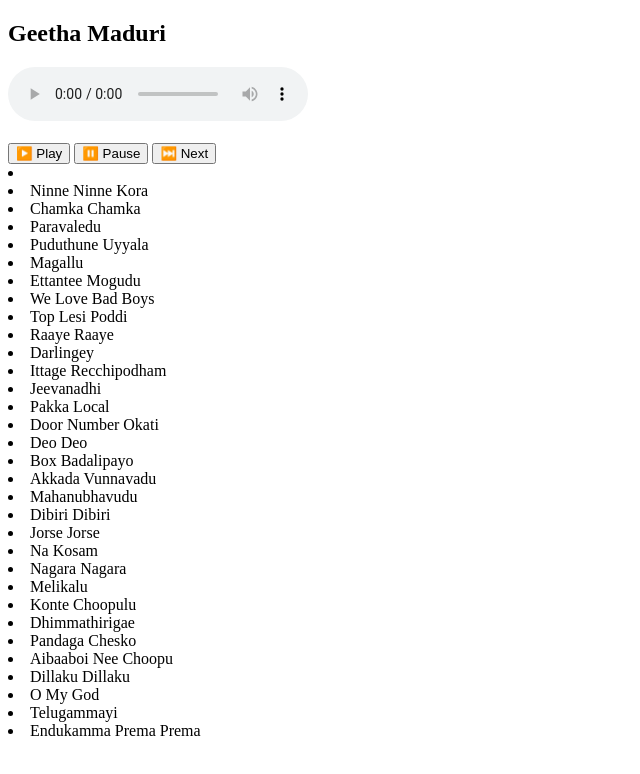
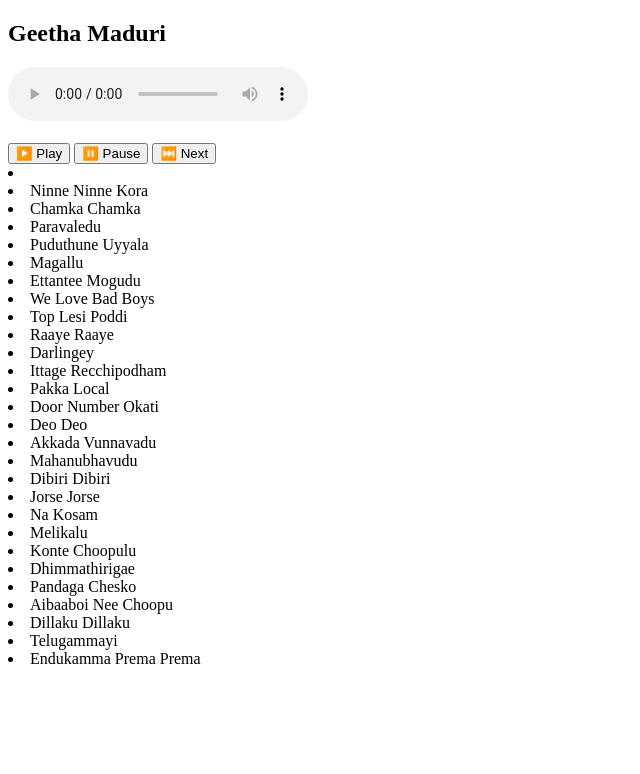
Before and after one commit to sandhyamudhiraj/sandhya, a plain HTML site: page geetha.html in a window 1280 px wide. Shown: the whole page, without its empty margins (0-640 px from the left). Drawn offline with Linux system fonts and the light colour scheme.

Commit message:
Update geetha.html

```diff
--- a/geetha.html
+++ b/geetha.html
@@ -23,6 +23,7 @@
 <script>
     // ✅ Full song list
     const songs = [
+
 
     ];
 
@@ -67,24 +68,20 @@
     <li>Raaye Raaye</li>
     <li>Darlingey</li>
     <li>Ittage Recchipodham</li>
-    <li>Jeevanadhi</li>
     <li>Pakka Local</li>
     <li>Door Number Okati</li>
     <li>Deo Deo</li>
-    <li>Box Badalipayo</li>
     <li>Akkada Vunnavadu</li>
     <li>Mahanubhavudu</li>
     <li>Dibiri Dibiri</li>
     <li>Jorse Jorse</li>
     <li>Na Kosam</li>
-    <li>Nagara Nagara</li>
     <li>Melikalu</li>
     <li>Konte Choopulu</li>
     <li>Dhimmathirigae</li>
     <li>Pandaga Chesko</li>
     <li>Aibaaboi Nee Choopu</li>
     <li>Dillaku Dillaku</li>
-    <li>O My God</li>
     <li>Telugammayi</li>
     <li>Endukamma Prema Prema</li>
 </ul>
```
